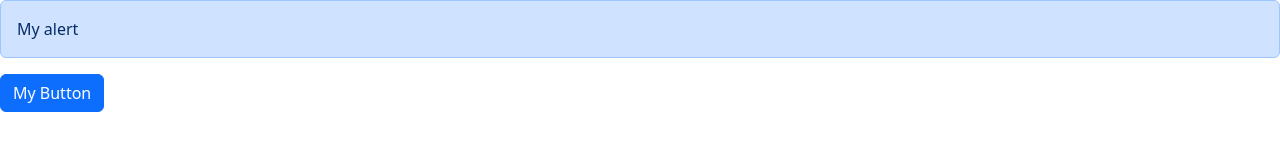
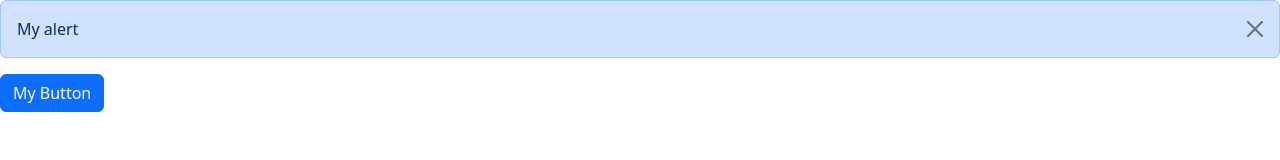
Before and after one commit to md-ash-dot/react-app, a React (Vite) app: page / in a window 1280 px wide. Both pictures are taken after a click on the button "My Button". Shown: the top 160 px of the page. Built offline with nearby package versions, Linux system fonts and the light colour scheme.

Commit message:
add alert dismissing button

```diff
--- a/src/App.tsx
+++ b/src/App.tsx
@@ -7,7 +7,9 @@ function App() {
 
   return (
     <div>
-      { alertVisible && <Alert>My alert</Alert>}
+      {alertVisible && (
+        <Alert onClose={() => setAlertVisibility(false)}>My alert</Alert>
+      )}
       <Button onClick={() => setAlertVisibility(true)}>My Button</Button>
     </div>
   );
--- a/src/components/Alert.tsx
+++ b/src/components/Alert.tsx
@@ -1,13 +1,17 @@
 import { ReactNode } from "react";
 
 interface Props {
-    children: ReactNode;
+  children: ReactNode;
+  onClose: () => void;
 }
 
-const Alert = ({ children }: Props) => {
+const Alert = ({ children, onClose }: Props) => {
   return (
-    <div className="alert alert-primary">{children}</div>
-  )
-}
+    <div className="alert alert-primary alert-dismissible">
+        {children}
+        <button type="button" className="btn-close" onClick={onClose} data-bs-dismiss="alert" aria-label="Close"></button>
+    </div>
+  );
+};
 
-export default Alert
+export default Alert;
```
